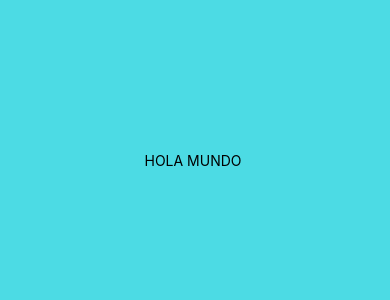
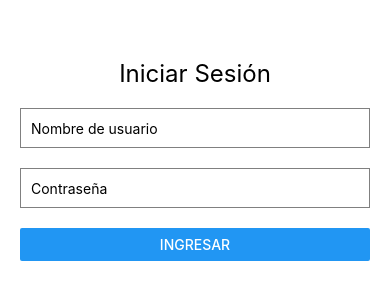
Before and after one commit to CaletHar21/AulaVirtual24, a React Native app in the folder AulaVirtualItca24/: screen / in a window 390 px wide. Shown: the part 262-562 px from the top of the page. Built offline with nearby package versions, Linux system fonts and the light colour scheme.

Commit message:
Commit: Login Agreado

```diff
--- a/AulaVirtualItca24/App.js
+++ b/AulaVirtualItca24/App.js
@@ -1,20 +1,7 @@
-import { StatusBar } from 'expo-status-bar';
-import { StyleSheet, Text, View } from 'react-native';
-
-export default function App() {
-  return (
-    <View style={styles.container}>
-      <Text>HOLA MUNDO </Text>
-      <StatusBar style="auto" />
-    </View>
-  );
-}
-
-const styles = StyleSheet.create({
-  container: {
-    flex: 1,
-    backgroundColor: '#4CDBE4',
-    alignItems: 'center',
-    justifyContent: 'center',
-  },
-});
+import React from 'react';
+import { View, Text, Button, StyleSheet } from 'react-native';
+import Login from './frontend/src/alumno/Login';
+const App = () => {
+return <Login/>
+};
+export default App;
--- /dev/null
+++ b/AulaVirtualItca24/frontend/src/alumno/Login.js
@@ -0,0 +1,49 @@
+import React, { useState } from 'react';
+import { View, Text, TextInput, Button, StyleSheet } from 'react-native';
+const Login = () => {
+const [username, setUsername] = useState('');
+const [password, setPassword] = useState('');
+const handleLogin = () => {
+// Aquí se debe agregar la lógica para el manejo del login
+console.log("Username:", username, "Password:", password);
+};
+return (
+<View style={styles.container}>
+<Text style={styles.title}>Iniciar Sesión</Text>
+<TextInput
+style={styles.input}
+placeholder="Nombre de usuario"
+value={username}
+onChangeText={setUsername}
+/>
+<TextInput
+style={styles.input}
+placeholder="Contraseña"
+value={password}
+onChangeText={setPassword}
+secureTextEntry
+/>
+<Button title="Ingresar" onPress={handleLogin} />
+</View>
+);
+};
+const styles = StyleSheet.create({
+container: {
+flex: 1,
+justifyContent: 'center',
+paddingHorizontal: 20,
+},
+title: {
+fontSize: 24,
+marginBottom: 20,
+textAlign: 'center',
+},
+input: {
+height: 40,
+borderColor: 'gray',
+borderWidth: 1,
+marginBottom: 20,
+paddingHorizontal: 10,
+},
+});
+export default Login;
```
Also changed, not shown: AulaVirtualItca24/package.json (+11 -3 lines), 1 other file (tests, documents, lock files or other folders).
